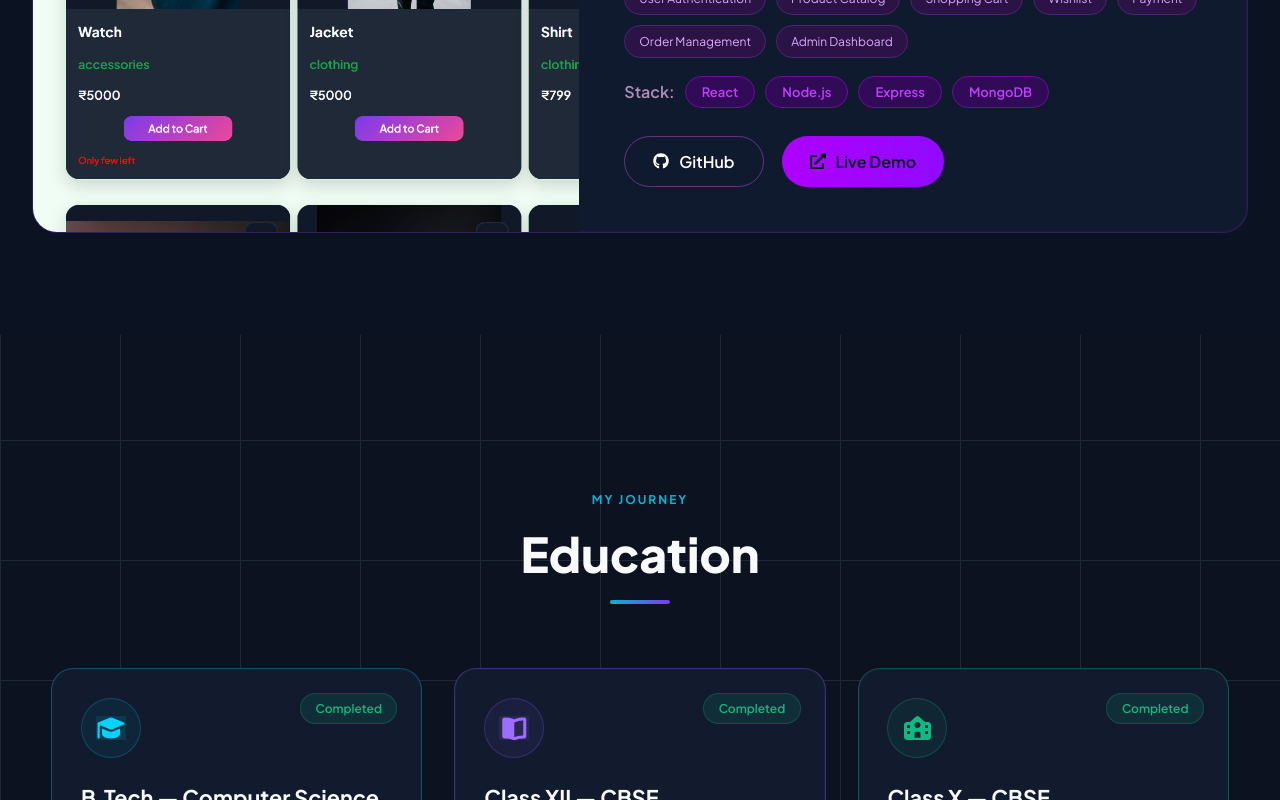
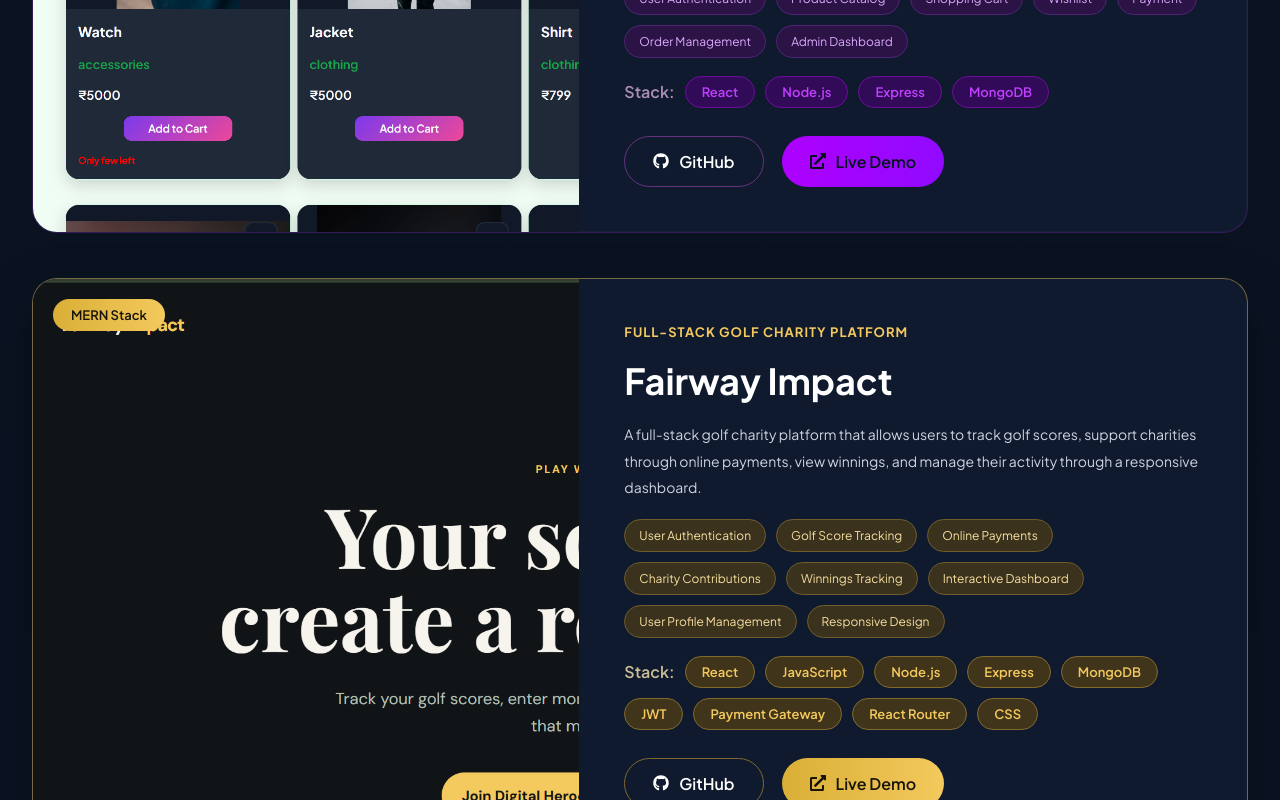
Before and after one commit to TusharJain0411/Portfolio, a React (Vite) app in the folder Frontend/: page / in a window 1280 px wide. Shown: the part 4120-4920 px from the top of the page. Built offline with nearby package versions, Linux system fonts and the light colour scheme; no server answers.

Commit message:
New Project added(FairwayImpact)

```diff
--- a/Frontend/src/CSS/projects.css
+++ b/Frontend/src/CSS/projects.css
@@ -487,6 +487,82 @@ background:linear-gradient(90deg,#b111fb,#943dff);
 }
 
 
+/* =========================
+   FAIRWAY IMPACT - GOLD
+========================= */
+
+.fairway.project-card {
+  border: 1px solid rgba(244, 201, 93, 0.45);
+}
+
+.fairway.project-card:hover {
+  transform: translateY(-8px);
+  border-color: #f4c95d;
+
+  box-shadow:
+    0 0 20px rgba(244, 201, 93, 0.18),
+    0 25px 60px rgba(0, 0, 0, 0.45);
+}
+
+/* Badge */
+.fairway .badge {
+  background: linear-gradient(90deg, #d9aF37, #f4c95d);
+  color: #17130a;
+}
+
+/* Category */
+.fairway .project-content small {
+  color: #f4c95d;
+}
+
+/* Features */
+.fairway .feature-list span {
+  background: #3a321d;
+  border: 1px solid #6f5d2b;
+  color: #f8dfa0;
+}
+
+.fairway .feature-list span:hover {
+  background: #f4c95d;
+  color: #17130a;
+}
+
+/* Stack title */
+.fairway .stack-title {
+  color: #cbbd98;
+}
+
+/* Technologies */
+.fairway .tech {
+  background: #40351a;
+  color: #f4c95d;
+  border: 1px solid #806a2e;
+}
+
+/* GitHub Button */
+.fairway .github-btn {
+  color: white;
+  border: 1px solid #806a2e;
+  background: transparent;
+}
+
+.fairway .github-btn:hover {
+  background: #40351a;
+  border-color: #f4c95d;
+}
+
+/* Live Demo Button */
+.fairway .live-btn {
+  background: linear-gradient(90deg, #d9af37, #f4c95d) !important;
+  color: #17130a;
+}
+
+.fairway .live-btn:hover {
+  transform: translateY(-3px);
+
+  box-shadow:
+    0 0 25px rgba(244, 201, 93, 0.4);
+}
 
 @keyframes gradientMove {
     0% {
--- a/Frontend/src/components/Projects.jsx
+++ b/Frontend/src/components/Projects.jsx
@@ -4,6 +4,7 @@ import { FaGithub, FaExternalLinkAlt } from "react-icons/fa";
 import medicare from "../Assets/medicare.png"
 import ecommerce from "../Assets/ecommerce.png"
 import planora from "../Assets/Planora.png"
+import fairway from "../Assets/fairway.png";
 
 function Projects() {
 
@@ -101,6 +102,45 @@ const projects = [
     demo: "https://ecommerce-tawny-nine-15.vercel.app/",
     class: "purple",
   },
+  {
+    id: 4,
+    category: "FULL-STACK GOLF CHARITY PLATFORM",
+    title: "Fairway Impact",
+
+    image: fairway,
+
+    type: "MERN Stack",
+
+    description:
+      "A full-stack golf charity platform that allows users to track golf scores, support charities through online payments, view winnings, and manage their activity through a responsive dashboard.",
+
+    features: [
+      "User Authentication",
+      "Golf Score Tracking",
+      "Online Payments",
+      "Charity Contributions",
+      "Winnings Tracking",
+      "Interactive Dashboard",
+      "User Profile Management",
+      "Responsive Design",
+    ],
+
+    tech: [
+      "React",
+      "JavaScript",
+      "Node.js",
+      "Express",
+      "MongoDB",
+      "JWT",
+      "Payment Gateway",
+      "React Router",
+      "CSS",
+    ],
+
+    github: "https://github.com/TusharJain0411/fairway-impact",
+    demo: "https://fairway-impact-silk.vercel.app/",
+    class: "fairway",
+  },
 ];
 
   return (
--- a/Frontend/src/pages/Layout.jsx
+++ b/Frontend/src/pages/Layout.jsx
@@ -27,9 +27,9 @@ function Layout() {
           <Skills />
         </ScrollReveal>
 
-        <ScrollReveal>
+
           <Projects />
-        </ScrollReveal>
+
 
         <ScrollReveal>
           <Education />
```
Also changed, not shown: Frontend/src/Assets/fairway.png (added).
